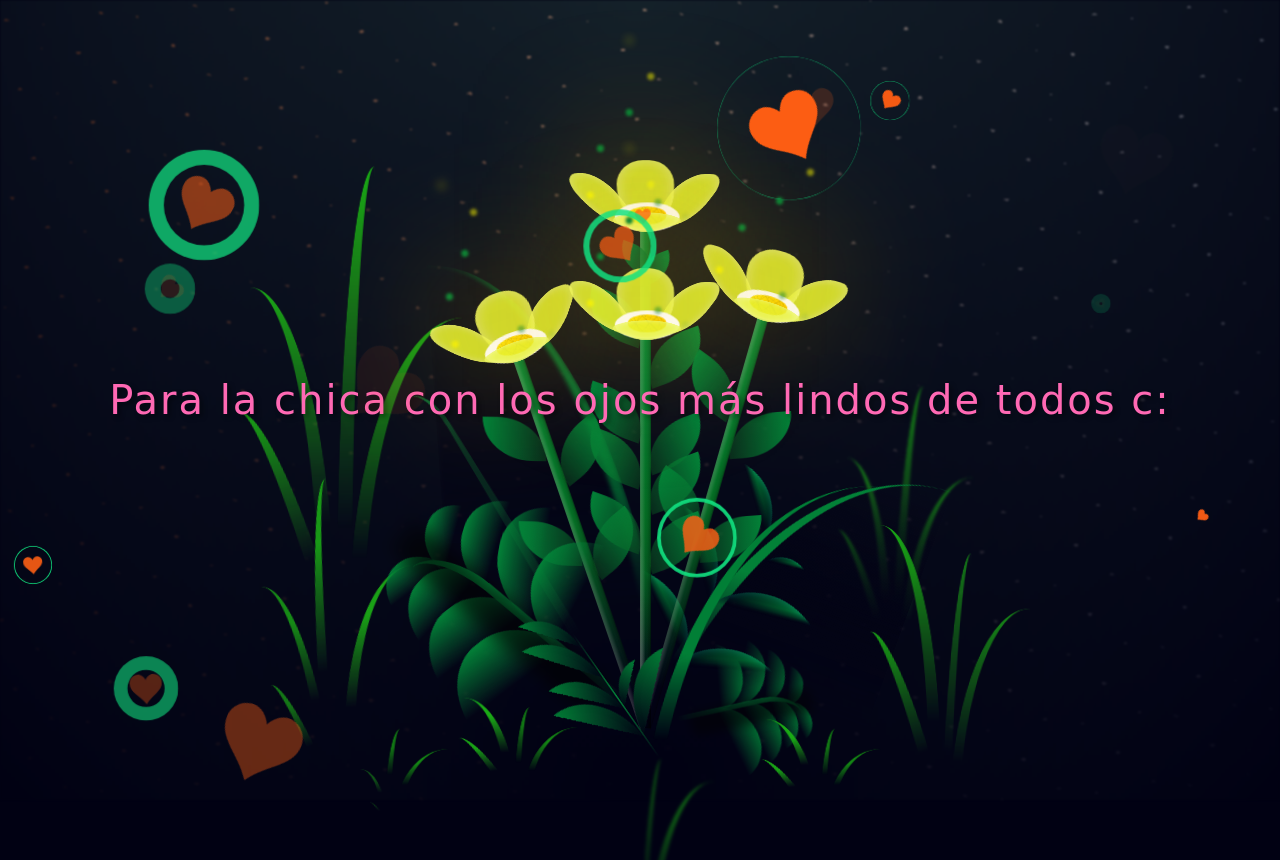
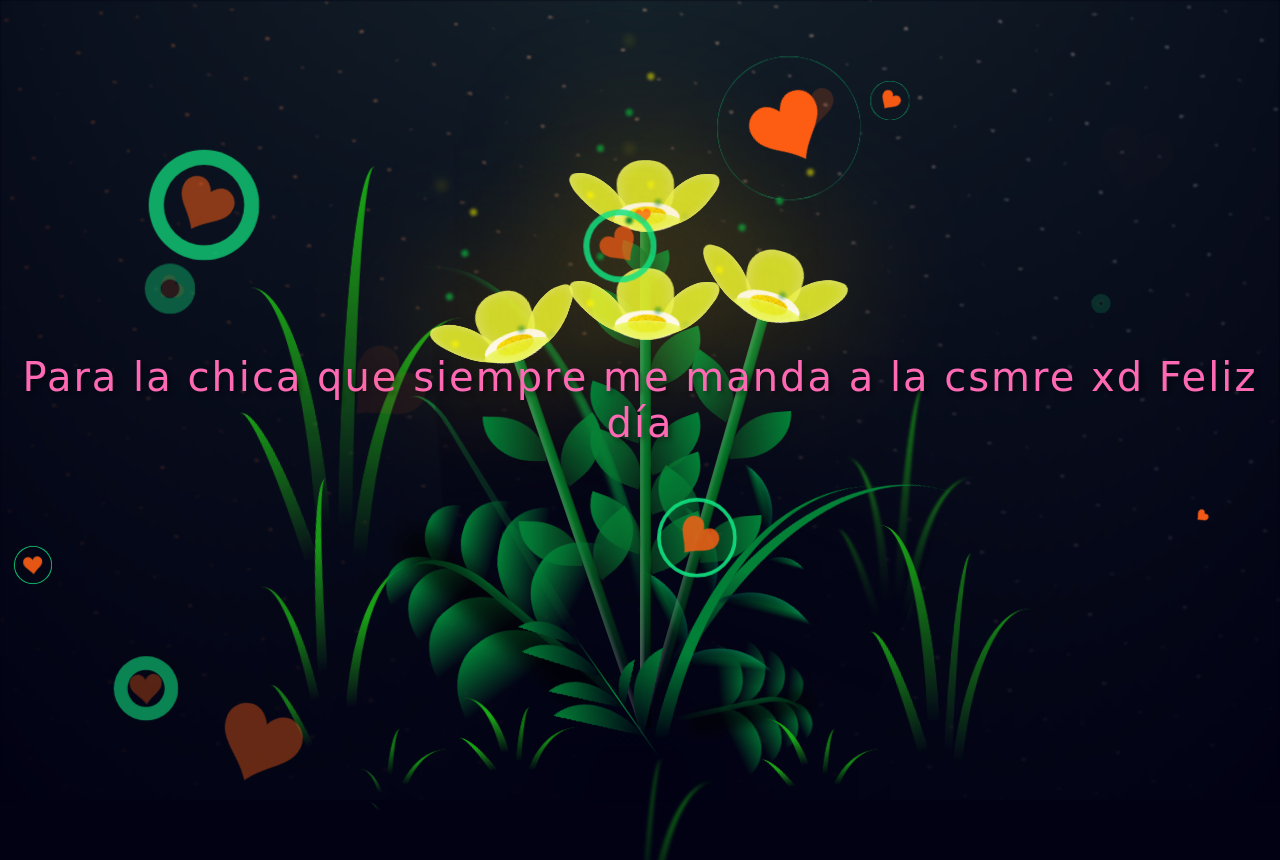
Before and after one commit to johan1111da/Johan21Sep, a plain HTML site: page flower.html in a window 1280 px wide. Shown: the top 860 px of the page. Drawn offline with Linux system fonts and the light colour scheme.

Commit message:
first commit

```diff
--- a/flower.html
+++ b/flower.html
@@ -439,7 +439,7 @@
     </div>
 
     <div class="message-container">
-      <p class="message">Para la chica con los ojos más lindos de todos c:</p>
+      <p class="message">Para la chica que siempre me manda a la csmre xd Feliz día </p>
     </div>
 
 
```
Also changed, not shown: index.html (+1 -1 lines).
